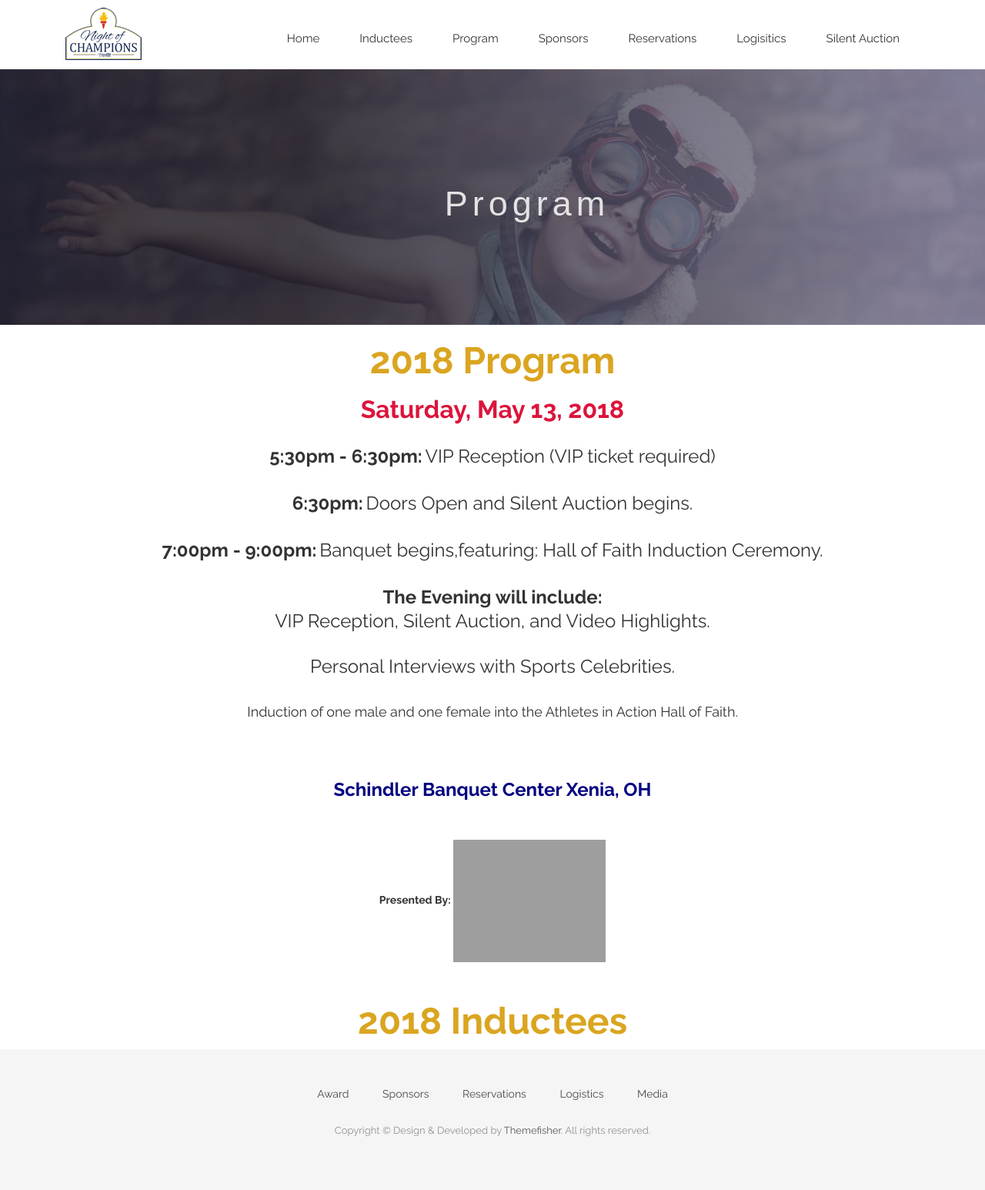
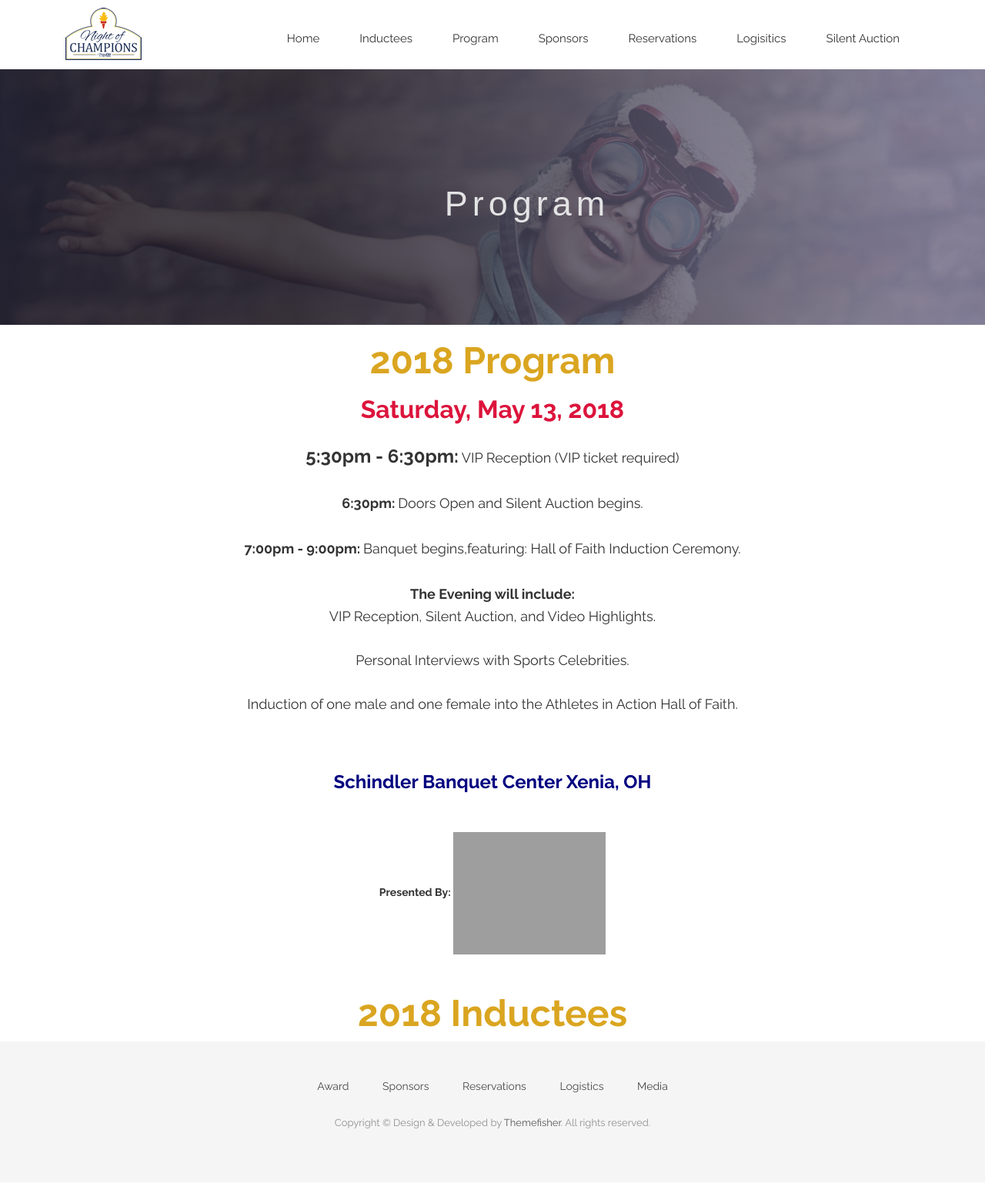
Before and after one commit to CruGlobal/NightofChampions, a Jekyll site: the page built from program.markdown, in a window 1280 px wide. Shown: the whole page at 77% size. Built offline with Jekyll 4.4.1, drawn with Linux system fonts in a browser that asks for light colours; nearby versions of some CDN libraries; some web fonts are replaced; grey boxes are pictures that could not be loaded.

Commit message:
Updated Program

```diff
--- a/program.markdown
+++ b/program.markdown
@@ -19,21 +19,21 @@ position: 1
 
 <div style="text-align: center;">
 <p><b><font size="5">5:30pm - 6:30pm:</font></b>
-<font size="5">VIP Reception (VIP ticket required)</font></p>
+<font size="4">VIP Reception (VIP ticket required)</font></p>
 <br>
-<p><b><font size="5">6:30pm:</font></b>
-<font size="5">Doors Open and Silent Auction begins.</font></p>
+<p><b><font size="4">6:30pm:</font></b>
+<font size="4">Doors Open and Silent Auction begins.</font></p>
 <br>
 <p><b>
-<font size="5">7:00pm - 9:00pm:</font></b>
-<font size="5">Banquet begins,featuring: Hall of Faith Induction Ceremony.</font></p>
+<font size="4">7:00pm - 9:00pm:</font></b>
+<font size="4">Banquet begins,featuring: Hall of Faith Induction Ceremony.</font></p>
 </div>
 <br>
 <div style="text-align: center;">
-<p><b><font size="5">The Evening will include:</font></b><br>
-<font size="5">VIP Reception, Silent Auction, and Video Highlights.</font>
+<p><b><font size="4">The Evening will include:</font></b><br>
+<font size="4">VIP Reception, Silent Auction, and Video Highlights.</font>
 <br> <br>
-<font size="5">Personal Interviews with Sports Celebrities.</font>
+<font size="4">Personal Interviews with Sports Celebrities.</font>
 <br><br>
 <font size="4">Induction of one male and one female into the Athletes in Action Hall of Faith.</font></p>
 <br><br>
```
